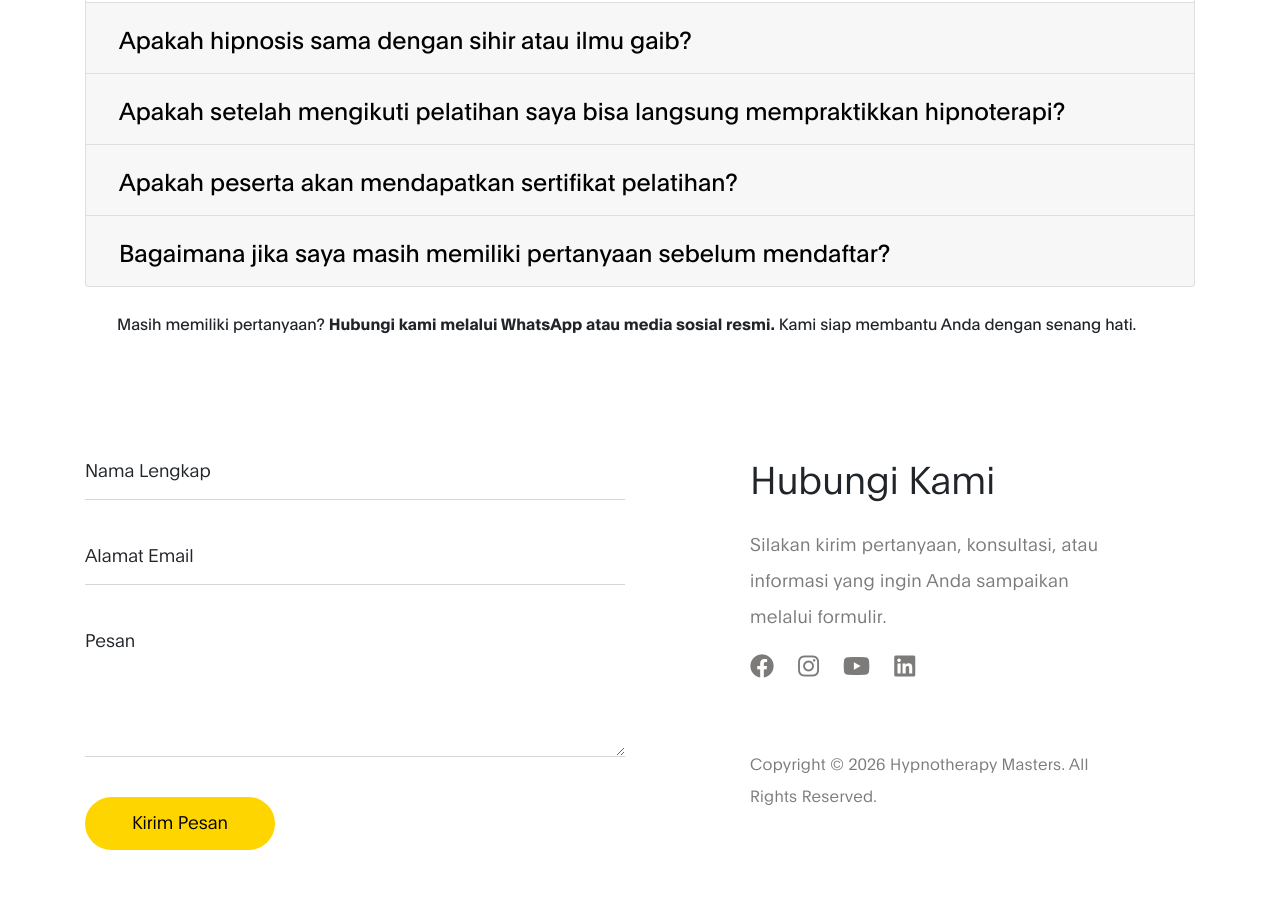
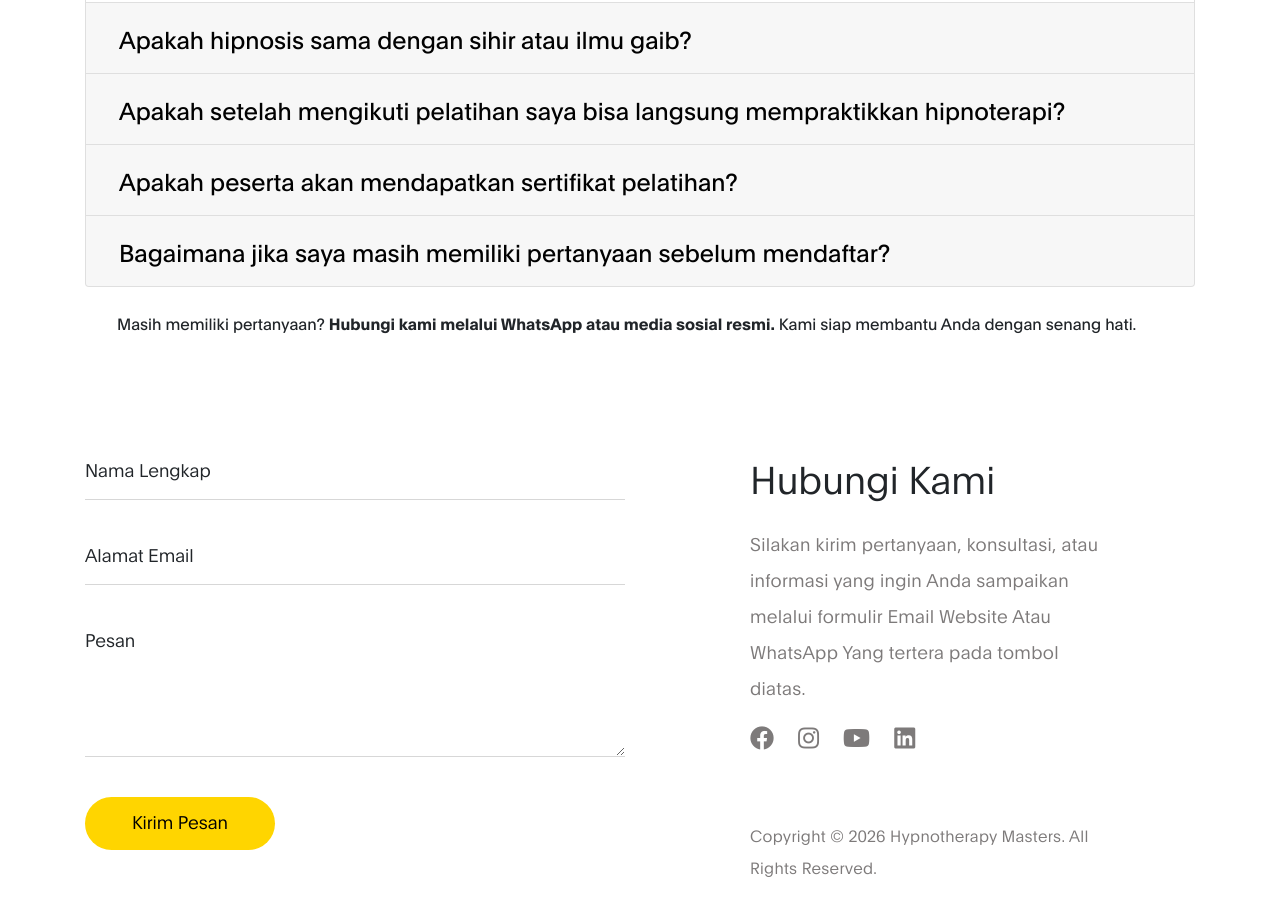
Before and after one commit to Hypnoteraphy-Masters/Hypnoteraphy-Masters.github.io, a plain HTML site: page index.html in a window 1280 px wide. Shown: the part 7146-8061 px from the top of the page. Drawn offline with Linux system fonts and the light colour scheme.

Commit message:
Update index.html

```diff
--- a/index.html
+++ b/index.html
@@ -436,7 +436,7 @@ https://www.tooplate.com/view/2120-ben-resume
         <h3 class="my-4 pt-4 pt-lg-0">Hubungi Kami</h3>
 
         <p class="mb-3">
-          Silakan kirim pertanyaan, konsultasi, atau informasi yang ingin Anda sampaikan melalui formulir.
+          Silakan kirim pertanyaan, konsultasi, atau informasi yang ingin Anda sampaikan melalui formulir Email Website Atau WhatsApp Yang tertera pada tombol diatas.
         </p>
 
         <ul class="social-links mt-2">
```
